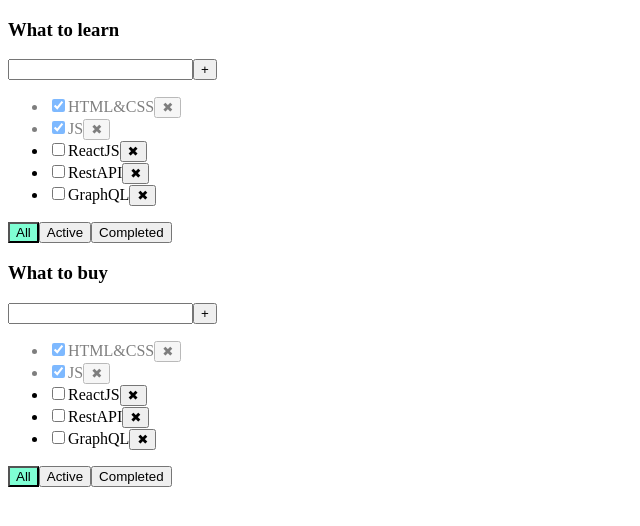
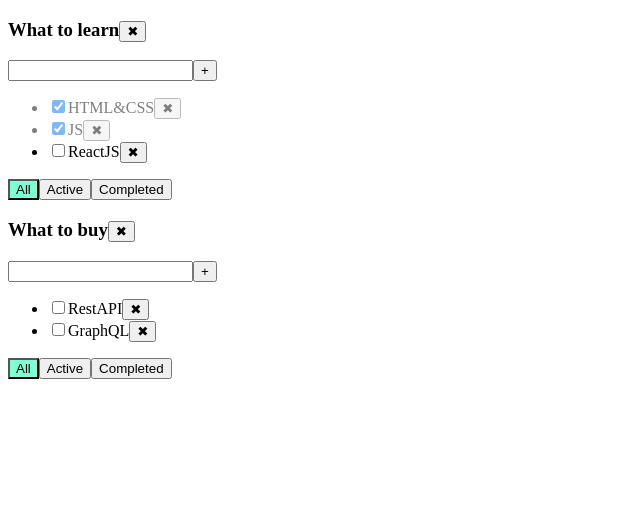
Before and after one commit to victor13bars/my_todolist, a React (Create React App) app: page / in a window 1280 px wide. Shown: the top 526 px of the page, without its empty margins (0-640 px from the left). Built offline with nearby package versions, Linux system fonts and the light colour scheme; the HTML template or start-up script is replaced by a standard one.

Commit message:
some refactoring

```diff
--- a/src/App.tsx
+++ b/src/App.tsx
@@ -1,6 +1,6 @@
 import React, {useState} from 'react';
 import './App.css';
-import {Todolist} from './Todolist';
+import {TaskType, Todolist} from './Todolist';
 import {v1} from "uuid";
 
 export type FilterValueType = 'all' | 'active' | 'completed'
@@ -9,28 +9,43 @@
     title: string,
     filter: FilterValueType
 }
+export type TaskStateType = {
+    [key: string]: Array<TaskType>
+}
 
 function App() {
 
+    let todolistID1 = v1()
+    let todolistID2 = v1()
+
     let [todolists, setTodolists] = useState<Array<TodolistsType>>([
-        {id: v1(), title: 'What to learn', filter: 'all'},
-        {id: v1(), title: 'What to buy', filter: 'all'}
+        {id: todolistID1, title: 'What to learn', filter: 'all'},
+        {id: todolistID2, title: 'What to buy', filter: 'all'}
     ])
 
-    let [tasks, setTasks] = useState(
-        [
+    let [tasks, setTasks] = useState({
+        [todolistID1]: [
             {id: v1(), title: "HTML&CSS", isDone: true},
             {id: v1(), title: "JS", isDone: true},
             {id: v1(), title: "ReactJS", isDone: false},
+        ],
+        [todolistID2]: [
             {id: v1(), title: "RestAPI", isDone: false},
             {id: v1(), title: "GraphQL", isDone: false}
         ]
-    )
-    // let [filter, setFilter] = useState<FilterValueType>('all')
 
-    const removeTask = (id: string) => {
-        let filteredTask = tasks.filter(task => task.id !== id)
-        setTasks(filteredTask)
+    })
+
+    const removeTodolist = (id: string) => {
+        setTodolists(todolists.filter(todolist => todolist.id !== id))
+        delete tasks[id]
+        setTasks({...tasks})
+    }
+
+    const removeTask = (id: string, todolistId: string) => {
+        let todolistTasks = tasks[todolistId]
+        tasks[todolistId] = todolistTasks.filter(task => task.id !== id)
+        setTasks({...tasks})
     }
 
     const changeFilter = (value: FilterValueType, todolistId: string) => {
@@ -41,16 +56,19 @@
         }
     }
 
-    const addTask = (title: string) => {
+    const addTask = (title: string, todolistId: string) => {
         let task = {id: v1(), title, isDone: false}
-        setTasks([task, ...tasks])
+        let todolistTasks = tasks[todolistId]
+        tasks[todolistId] = [task, ...todolistTasks]
+        setTasks({...tasks})
     }
 
-    const changeTaskStatus = (id: string, isDone: boolean) => {
-        let task = tasks.find(task => task.id === id)
+    const changeTaskStatus = (id: string, isDone: boolean, todolistId: string) => {
+        let todolistTasks = tasks[todolistId]
+        let task = todolistTasks.find(task => task.id === id)
         if (task) {
             task.isDone = isDone
-            setTasks([...tasks])
+            setTasks({...tasks})
         }
     }
 
@@ -59,21 +77,22 @@
             {
                 todolists.map(todolist => {
 
-                    let
-                        tasksForTodoList = tasks
+                    let allTodolistTasks = tasks[todolist.id]
+                    let tasksForTodoList = allTodolistTasks
 
                     if (todolist.filter === 'active') {
-                        tasksForTodoList = tasks.filter(task => task.isDone === false)
+                        tasksForTodoList = allTodolistTasks.filter(task => task.isDone === false)
                     }
 
                     if (todolist.filter === 'completed') {
-                        tasksForTodoList = tasks.filter(task => task.isDone === true)
+                        tasksForTodoList = allTodolistTasks.filter(task => task.isDone === true)
                     }
 
                     return <Todolist
                         key={todolist.id}
                         id={todolist.id}
                         title={todolist.title}
+                        removeTodolist={removeTodolist}
                         tasks={tasksForTodoList}
                         removeTask={removeTask}
                         changeFilter={changeFilter}
--- a/src/Todolist.tsx
+++ b/src/Todolist.tsx
@@ -1,7 +1,7 @@
 import React, {ChangeEvent, KeyboardEvent, useState} from 'react';
 import {FilterValueType} from "./App";
 
-type TaskType = {
+export type TaskType = {
     id: string
     title: string
     isDone: boolean
@@ -10,17 +10,19 @@
 type PropsType = {
     id: string
     title: string
+    removeTodolist: (id: string) => void,
     tasks: Array<TaskType>,
     filter: FilterValueType,
-    removeTask: (id: string) => void
+    removeTask: (id: string, todolistId: string) => void
     changeFilter: (value: FilterValueType, todolistId: string) => void
-    addTask: (title: string) => void
-    changeTaskStatus: (id: string, isDone: boolean) => void
+    addTask: (title: string, todolistId: string) => void
+    changeTaskStatus: (id: string, isDone: boolean, todolistId: string) => void
 }
 
 export function Todolist({
                              id,
                              title,
+                             removeTodolist,
                              tasks,
                              removeTask,
                              changeFilter,
@@ -32,9 +34,9 @@
     const [nameTask, setNameTask] = useState('')
     const [error, setError] = useState<string | null>(null)
 
-    const addNewTask = () => {
+    const addNewTask = (id: string) => {
         if (nameTask.trim() !== '') {
-            addTask(nameTask.trim())
+            addTask(nameTask.trim(), id)
             setNameTask('')
         } else {
             setError('Title is required')
@@ -48,7 +50,7 @@
     const onKeyPressHandler = (event: KeyboardEvent<HTMLInputElement>) => {
         setError(null)
         if (event.key === 'Enter') {
-            addTask(nameTask)
+            addTask(nameTask, id)
         }
     }
 
@@ -65,7 +67,10 @@
     }
 
     return <div>
-        <h3>{title}</h3>
+        <h3>
+            {title}
+            <button onClick={() => removeTodolist(id)}>✖</button>
+        </h3>
         <div>
             <input
                 value={nameTask}
@@ -73,15 +78,15 @@
                 onKeyPress={onKeyPressHandler}
                 className={error ? 'error' : ''}
             />
-            <button onClick={addNewTask}>+</button>
+            <button onClick={() => addNewTask(id)}>+</button>
             {error && <div className='error-message'>{error}</div>}
         </div>
         <ul>
             {tasks.map((task) => {
-                    const onClickHandler = () => removeTask(task.id)
+                    const onClickHandler = () => removeTask(task.id, id)
                     const onChangeHandler = (event: ChangeEvent<HTMLInputElement>) => {
                         let newIsDoneValue = event.currentTarget.checked
-                        changeTaskStatus(task.id, newIsDoneValue)
+                        changeTaskStatus(task.id, newIsDoneValue, id)
                     }
                     return (
                         <li key={task.id} className={task.isDone ? 'is-done' : ''}>
```
